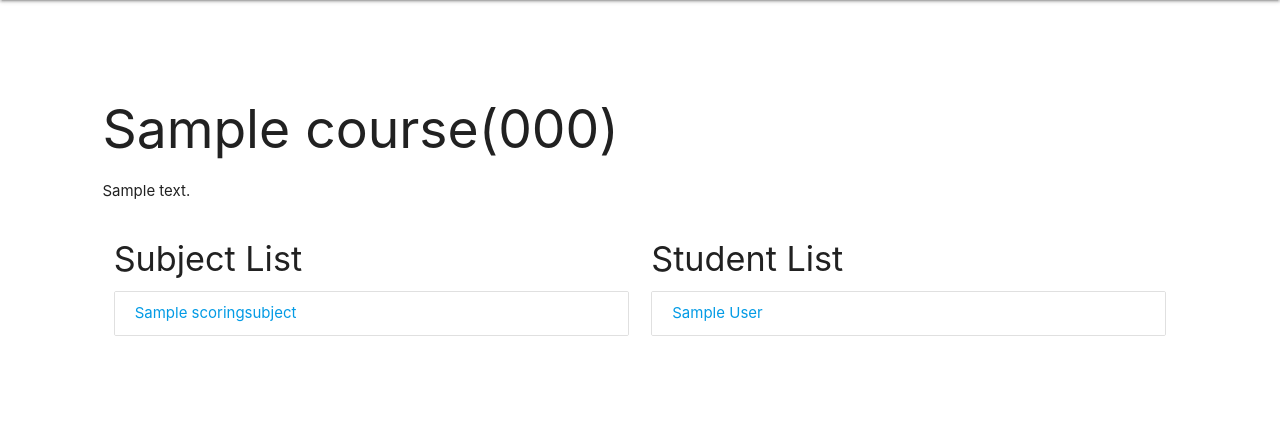
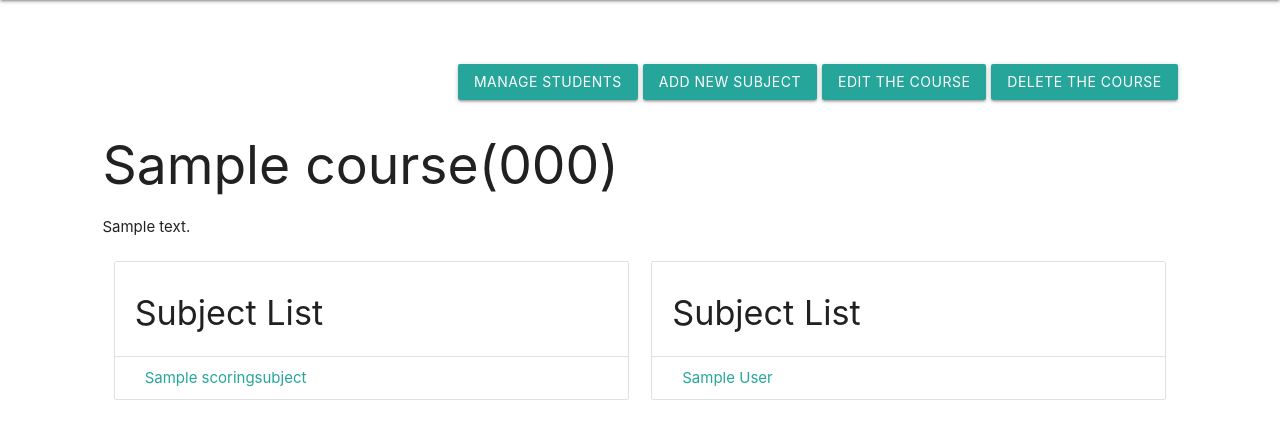
Before and after one commit to Honesty1997/nccu-grade-system, a Django app: page /course/1 in a window 1280 px wide. Shown: the part 64-503 px from the top of the page. Run offline with Django 3.2, Linux system fonts and the light colour scheme; tables that the repository leaves empty hold one stand-in row (values such as "Sample post").

Commit message:
Add register function on UI

```diff
--- a/apps/course/models.py
+++ b/apps/course/models.py
@@ -46,7 +46,20 @@ class Course(BaseModel, Timestamp):
         return self, count
 
     def unregister(self, students):
-        pass
+        from apps.grade.models import Grade
+        count = 0
+        all_scoring_subjects = self.scoringsubject_set.all()
+        for student in students:
+            # If the student have registered to the course, remove the student from the course.
+            if student in self.registered_students.all():
+                count += 1
+                self.registered_students.remove(student)
+                # Remove the student's scoring_subjects at the same time.
+                for subject in all_scoring_subjects:
+                    student_grade = Grade.objects.get(student=student, subject=subject)
+                    student_grade.delete()
+        self.save()
+        return self, count
 
     def search_student_score(self, student):
         pass
@@ -68,8 +81,8 @@ class Course(BaseModel, Timestamp):
         return obj
 
     def get_absolute_url(self):
-        from django.core.urlresolvers import reverse
-        return reverse('course_detail', kwargs={'pk': self.pk})
+        from django.shortcuts import reverse
+        return reverse('course:detail', kwargs={'pk': self.pk})
 
 class ScoringSubject(BaseModel, Timestamp):
     title = models.CharField(max_length=50)
@@ -91,3 +104,7 @@ class ScoringSubject(BaseModel, Timestamp):
 
     def __str__(self):
         return '[{}]{}'.format(self.course, self.title)
+
+    def get_absolute_url(self):
+        from django.shortcuts import reverse
+        return reverse('course:subject', kwargs={'pk': self.pk })
--- a/apps/course/urls.py
+++ b/apps/course/urls.py
@@ -1,12 +1,21 @@
 from django.urls import path
 
-from .views import ListCourse, DetailCourse, DetailSubject
+from .views import CourseList, CourseDetail, CourseCreate, \
+CourseUpdate, CourseDelete, SubjectDetail, SubjectView, student_search, \
+RegisterView
+
 
 app_name = 'course'
 
 urlpatterns = [
-    path('', ListCourse.as_view(), name='list'),
-    path('<int:pk>', DetailCourse.as_view(), name='detail'),
-    path('subject/<int:pk>',
-         DetailSubject.as_view(), name='subject'),
+    path('', CourseList.as_view(), name='list'),
+    path('add', CourseCreate.as_view(), name='create'),
+    path('<int:pk>/update', CourseUpdate.as_view(), name='update'),
+    path('<int:pk>/delete', CourseDelete.as_view(), name='delete'),
+    path('<int:pk>', CourseDetail.as_view(), name='detail'),
+    path('<int:pk>/subject/add', SubjectView.as_view(), name='create_subject'),
+    path('<int:pk>/subject',
+         SubjectDetail.as_view(), name='subject'),
+    path('<int:pk>/studentsearch', student_search, name='student_search'),
+    path('<int:pk>/student', RegisterView.as_view(), name='register'),
 ]
--- a/apps/course/views.py
+++ b/apps/course/views.py
@@ -1,23 +1,119 @@
-from django.shortcuts import render, reverse
-from django.views.generic import DetailView
+from django.shortcuts import render, reverse, get_object_or_404, redirect
+from django.urls import reverse_lazy
+from django.views.generic import DetailView, CreateView, UpdateView, DeleteView
+from django.views import View
+from django.http import JsonResponse
+import json
 
 from mysite.views import ListView
 from .models import Course, ScoringSubject
+from apps.student.models import Student
+from .forms import ScoringSubjectForm
 # Create your views here.
 
-class ListCourse(ListView):
+class CourseList(ListView):
     model = Course
     template_name = 'modules/course/course.html'
     context_object_name = 'course_list'
     base_url = 'course:list'
     paginate_by = 25
 
-class DetailCourse(DetailView):
+class CourseDetail(DetailView):
     model = Course
     template_name = 'modules/course/course_detail.html'
     contex_object_name = 'course'
 
-class DetailSubject(DetailView):
+class CourseCreate(CreateView):
+    model = Course
+    template_name = 'modules/common/form.html'
+    fields = ['course_number', 'course_name', 'description']
+    context_object_name = 'form'
+
+
+class CourseUpdate(UpdateView):
+    model = Course
+    template_name = 'modules/common/form.html'
+    fields = ['course_number', 'course_name', 'description']
+    context_object_name = 'form'
+
+class CourseDelete(DeleteView):
+    model = Course
+    success_url = reverse_lazy('course:list')
+
+class SubjectDetail(DetailView):
     model = ScoringSubject
     template_name = 'modules/course/subject.html'
     context_object_name = 'subject'
+
+class SubjectView(View):
+    def get(self, request, pk):
+        form = ScoringSubjectForm()
+        return render(request, 'modules/common/form.html', {'form': form})
+
+    def post(self, request, pk):
+        form = ScoringSubjectForm(request.POST)
+        if form.is_valid():
+            course = get_object_or_404(Course, pk=pk)
+            subject = course.add_new_subject(form.cleaned_data['title'])
+            return redirect(subject)
+        return render(request, 'modules/common/form.html', {'form': form})
+
+class RegisterView(View):
+    def get(self, request, pk):
+        course = get_object_or_404(Course, pk=pk)
+        student_list = [student.info()
+                        for student in course.registered_students.all()]
+        return render(request, 'modules/course/register.html', {'pk': pk, 'student_list': student_list})
+
+    def post(self, request, pk):
+        course = get_object_or_404(Course, pk=pk)
+        data = json.loads(request.body)
+        student_number = data.get('student')
+        student = get_object_or_404(Student, pk=student_number)
+        course, count = course.register([student])
+        response = {
+            'status': 'success',
+            'nAdded': count,
+        }
+        return JsonResponse(response)
+
+    def delete(self, request, pk):
+        course = get_object_or_404(Course, pk=pk)
+        data = json.loads(request.body)
+        student_number = data.get('student')
+        student = get_object_or_404(Student, pk=student_number)
+        course, count = course.unregister([student])
+        response = {
+            'status': 'success',
+            'nRemoved': count,
+        }
+        return JsonResponse(response)
+
+def student_search(request, pk):
+    course = get_object_or_404(Course, pk=pk)
+    student_pk = request.GET.get('student', '')
+    if not student_pk:
+        response = {
+            'status': 'failed.',
+            'message': 'Student\'pk not provided.'
+        }
+        return JsonResponse(response)
+    try:
+        student = Student.objects.get(pk=student_pk)
+    except Student.DoesNotExist:
+        response = {
+            'status': 'failed',
+            'message': 'Student not found',
+        }
+        return JsonResponse(response, status=404)
+
+    response = {
+        'status': 'success',
+        'student': student.info(),
+    }
+    if student in course.registered_students.all():
+        response['isRegistered'] = True
+    else:
+        response['isRegistered'] = False
+
+    return JsonResponse(response)
--- a/apps/staff/apps.py
+++ b/apps/staff/apps.py
@@ -2,4 +2,4 @@ from django.apps import AppConfig
 
 
 class StaffConfig(AppConfig):
-    name = 'staff'
+    name = 'app.staff'
--- a/apps/student/models.py
+++ b/apps/student/models.py
@@ -21,5 +21,17 @@ class Student(Person, Timestamp):
         default=FRESHMAN,
     )
 
+    def info(self, **kwargs):
+        info = super().info(**kwargs)
+        info['pk'] = self.pk
+        info['first_name'] = self.first_name
+        info['last_name'] = self.last_name
+        info['address'] = self.address
+        info['cellphone_number'] = self.cellphone_number
+        info['email'] = self.email
+        info['year_in_school'] = self.year_in_school
+        info['name'] = self.name
+        return info
+
     class Meta:
         ordering = ['id']
--- a/mysite/models.py
+++ b/mysite/models.py
@@ -6,6 +6,12 @@ class BaseModel(models.Model):
     def create(cls, **kwargs):
         obj, created = cls.objects.get_or_create(**kwargs)
         return obj, created
+
+    def info(self, **kwargs):
+        info = {}
+        for key, value in kwargs.items():
+            info[key] = value
+        return info
 
     class Meta:
         abstract = True
--- a/templates/modules/course/course.html
+++ b/templates/modules/course/course.html
@@ -1,5 +1,9 @@
 {% extends 'base/layout.html' %}
 {% block main %}
+<section style="display: flex; justify-content: end;">
+    <a  href="{% url 'course:create' %}" class="btn">Add New Course</a>
+</section>
+<section>
     <ul class="collection">
         {% for course in course_list %}
             <li class="collection-item">
@@ -12,4 +16,5 @@
         {% endfor %}
     </ul>
     {% include "components/paginator.html" %}
+</section>
 {% endblock %}
--- a/templates/modules/course/course_detail.html
+++ b/templates/modules/course/course_detail.html
@@ -1,29 +1,35 @@
 {% extends 'base/layout.html' %}
 
 {% block main %}
+<section style="display: flex; justify-content: end;">
+    <a href="{% url 'course:register' course.id %}" class="btn" style="margin-right:5px;">Manage Students</a>
+    <a href="{% url 'course:create_subject' course.id %}" class="btn" style="margin-right:5px;">Add New Subject</a>
+    <a href="{% url 'course:update' course.id %}" class="btn" style="margin-right:5px;">Edit the Course</a>
+    <a href="{% url 'course:delete' course.id %}" class="btn">Delete the Course</a>
+</section>
     <h2>{{ course.course_name }}({{ course.course_number}})</h2>
     <p>{{ course.description }}</p>
     <div class="row">
         <div class="col s12 m6">
-            <h4>Subject List</h4>
             {% if course.scoringsubject_set %}
-                <ul class="collection">
+                <ul class="collection with-header">
+                    <li class="collection-header">
+                        <h4>Subject List</h4>
+                    </li>
                     {% for subject in course.scoringsubject_set.all %}
-                        <li class="collection-item">
-                            <a href="{% url 'course:subject' subject.pk %}">{{ subject.title }}</a>
-                        </li>
+                        <a class="collection-item" href="{% url 'course:subject' subject.pk %}">{{ subject.title }}</a>
                     {% endfor %}
                 </ul>
             {% endif %}
         </div>
         <div class="col s12 m6">
-            <h4>Student List</h4>
             {% if course.registered_students %}
-                <ul class="collection">
+                <ul class="collection with-header">
+                    <li class="collection-header">
+                        <h4>Subject List</h4>
+                    </li>
                     {% for student in course.registered_students.all %}
-                        <li class="collection-item">
-                            <a href="{% url 'student:detail' student.pk %}"> {{ student.name }} </a>
-                        </li>
+                        <a class="collection-item" href="{% url 'student:detail' student.pk %}"> {{ student.name }} </a>
                     {% endfor %}
                 </ul>
             {% endif %}
```
Also changed, not shown: apps/course/forms.py (added, +8 -0 lines), templates/modules/common/form.html (added, +9 -0 lines), templates/modules/course/register.html (added, +117 -0 lines).
